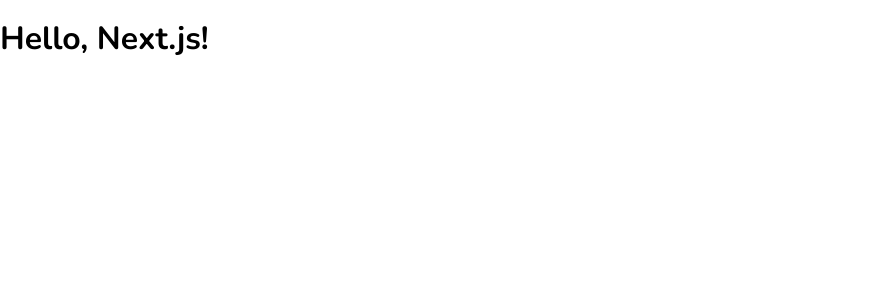
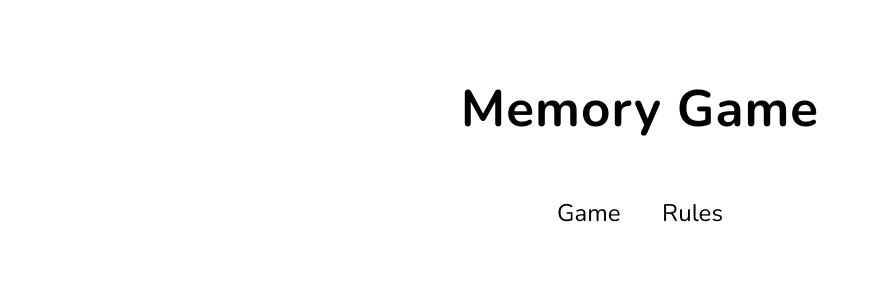
Before and after one commit to dengoloborodko/memory-game, a Next.js app: page / in a window 1280 px wide. Shown: the top 300 px of the page, without its empty margins (0-878 px from the left). Built offline with nearby package versions, Linux system fonts and the light colour scheme.

Commit message:
:sparkles: feat: Add Header component with styles

```diff
--- /dev/null
+++ b/components/Header/Header.tsx
@@ -0,0 +1,23 @@
+import React, { FC } from 'react';
+import Link from 'next/link';
+
+import { ROUTES } from '../../constants';
+import * as Styled from './styles';
+
+export const Header: FC = () => (
+  <Styled.Header>
+    <Styled.Title>Memory Game</Styled.Title>
+    <Styled.List>
+      <li>
+        <Link href={ROUTES.home} passHref>
+          <Styled.Link>Game</Styled.Link>
+        </Link>
+      </li>
+      <li>
+        <Link href={ROUTES.rules} passHref>
+          <Styled.Link>Rules</Styled.Link>
+        </Link>
+      </li>
+    </Styled.List>
+  </Styled.Header>
+);
--- /dev/null
+++ b/components/Header/index.ts
@@ -0,0 +1,3 @@
+import { Header } from './Header';
+
+export { Header };
--- /dev/null
+++ b/components/Header/styles.ts
@@ -0,0 +1,46 @@
+import styled from '@emotion/styled';
+
+export const Header = styled.header({
+  marginTop: '5rem'
+});
+
+export const Title = styled.h1(
+  {
+    textAlign: 'center',
+    marginTop: 0,
+    marginBottom: '3rem',
+    fontSize: '3.2rem',
+    letterSpacing: 1
+  },
+  ({ theme }) => ({
+    fontWeight: theme.font.weight.bold
+  })
+);
+
+export const List = styled.ul({
+  display: 'flex',
+  justifyContent: 'center',
+  margin: 0,
+  '& > li': {
+    display: 'flex'
+  }
+});
+
+export const Link = styled.a(
+  {
+    fontSize: '1.5rem',
+    textDecoration: 'none',
+    margin: '0 1.3rem',
+    padding: '0.8rem 0',
+    borderBottom: '2px solid transparent',
+    outline: 'none'
+  },
+  ({ theme }) => ({
+    fontWeight: theme.font.weight.regular,
+    color: theme.colors.black,
+    transition: `border-color ${theme.transition.duration} ${theme.transition.timingFunction}`,
+    ':hover, :focus': {
+      borderColor: theme.colors.red
+    }
+  })
+);
--- /dev/null
+++ b/constants/index.ts
@@ -0,0 +1,3 @@
+import { ROUTES } from './routes';
+
+export { ROUTES };
--- /dev/null
+++ b/constants/routes.ts
@@ -0,0 +1,7 @@
+export const ROUTES = {
+    home: '/',
+    rules: '/rules',
+    game: '/game',
+    win: '/win',
+    defeat: '/defeat'
+};
--- a/pages/index.tsx
+++ b/pages/index.tsx
@@ -1,5 +1,10 @@
 import React from 'react';
+import { Header } from '../components/Header';
 
-const HomePage = () => <h1>Hello, Next.js!</h1>;
+const HomePage = () => (
+  <>
+    <Header />
+  </>
+);
 
 export default HomePage;
```
